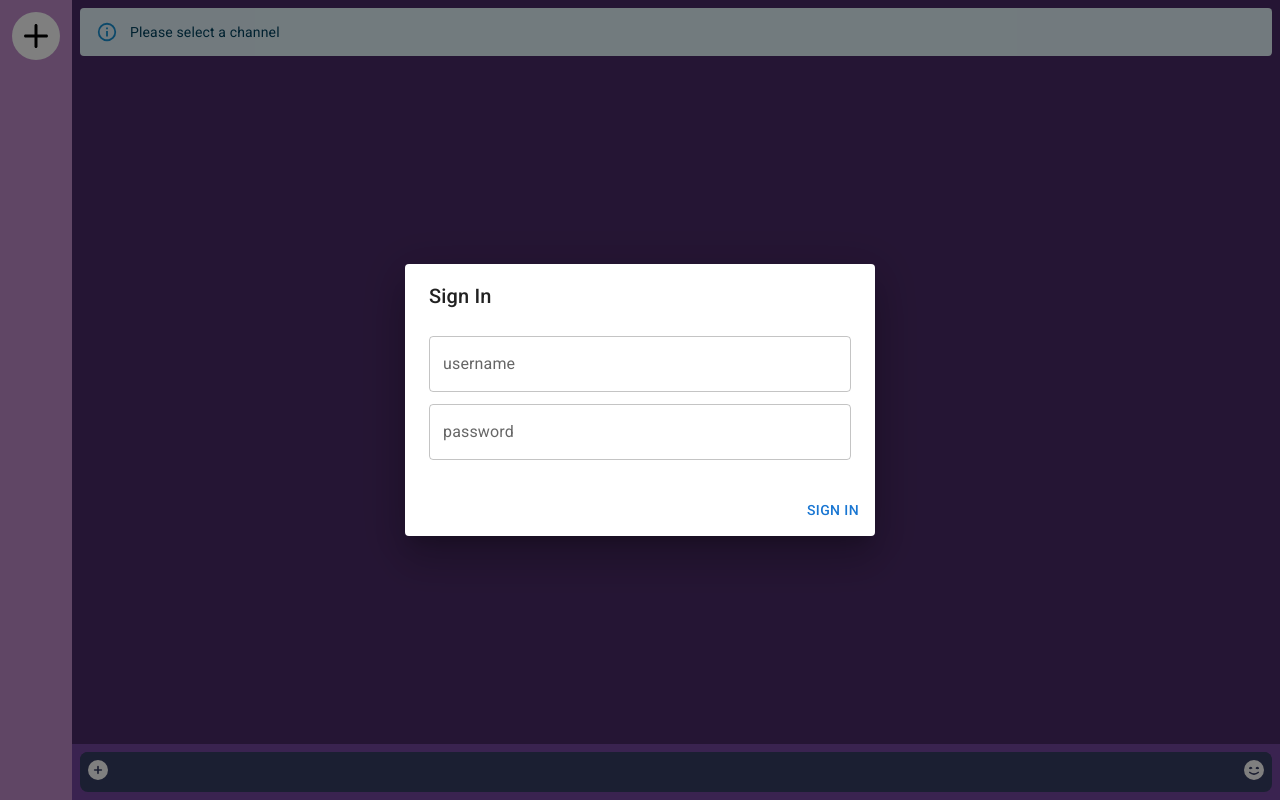
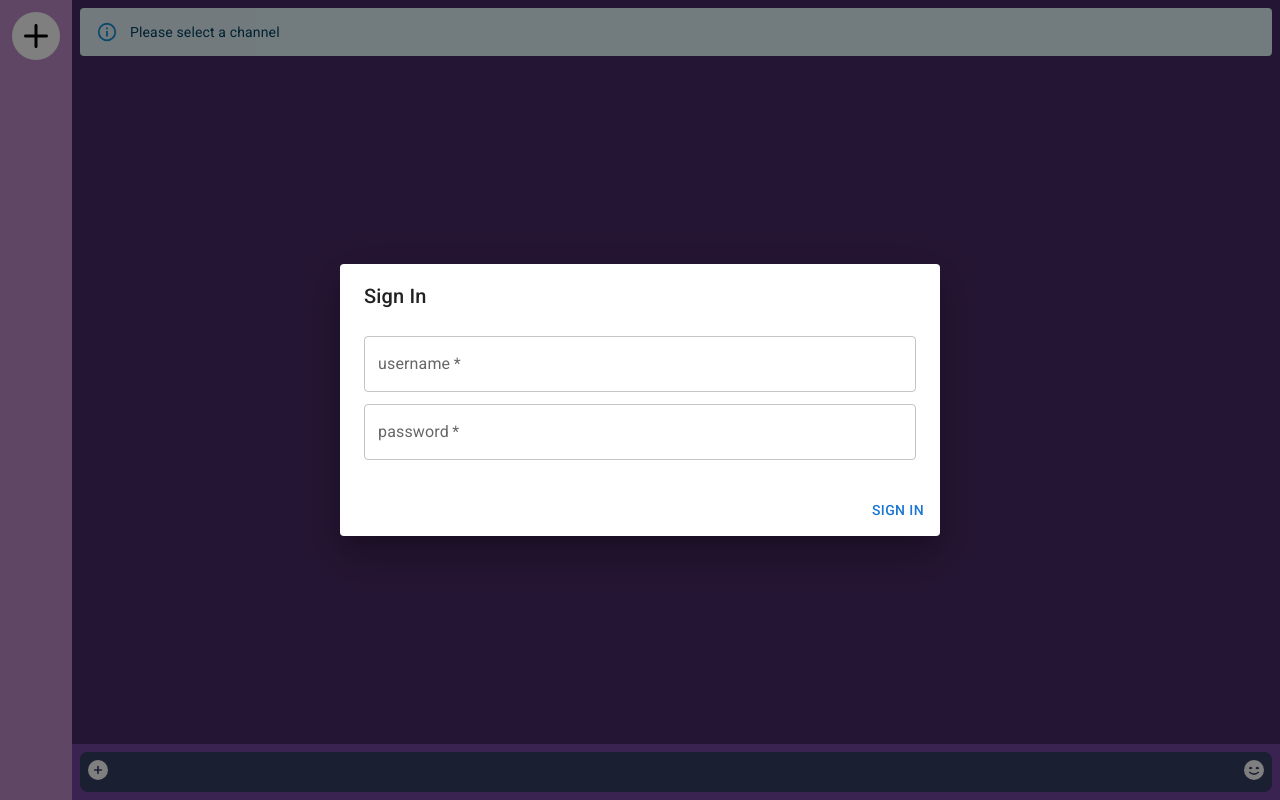
Before and after one commit to ColemanSandefur/Discord-Clone-Client, a React (Create React App) app: page / in a window 1280 px wide. Built offline with nearby package versions, Linux system fonts and the light colour scheme; the HTML template or start-up script is replaced by a standard one.

Commit message:
Changed message storage
Reworked how the message is stored to better allow message updating (changing message or maybe reactions in the future). I also changed how the sign in page handles the login info by using react-hook-form to manage datatypes an verification.

```diff
--- a/package.json
+++ b/package.json
@@ -19,6 +19,7 @@
     "react": "^17.0.2",
     "react-device-detect": "^2.2.2",
     "react-dom": "^17.0.2",
+    "react-hook-form": "^7.31.1",
     "react-scripts": "5.0.1",
     "sass": "^1.51.0",
     "typescript": "^4.6.4",
--- a/src/pages/message/Message.tsx
+++ b/src/pages/message/Message.tsx
@@ -12,6 +12,11 @@ import {bindHover, bindMenu, usePopupState} from "material-ui-popup-state/hooks"
 import EditRoundedIcon from '@mui/icons-material/EditRounded';
 import DeleteRoundedIcon from '@mui/icons-material/DeleteRounded';
 import {stringAvatar} from '../../services/Helper';
+import {Controller, SubmitHandler, useForm} from 'react-hook-form';
+
+type MessageHolder = {
+  [key: string]: Message
+}
 
 const GET_MESSAGES = gql`
 query GetMessages($authToken: Uuid!, $channelToken: Uuid!) {
@@ -125,6 +130,22 @@ type SignInData = {
   signIn?: string
 }
 
+const UPDATE_MESSAGE = gql`
+mutation UpdateMessage($token: String!, $messageToken: String!, $message: String!) {
+  updateMessage(token: $token, messageId: $messageToken, message:$message)
+}
+`
+
+type UpdateMessageVars = {
+  token: string,
+  messageToken: string,
+  message: string,
+}
+
+type UpdateMessageData = {
+  updateMessage?: MessageRaw,
+}
+
 export function Message(data: {message: Message}) {
   const anchorEl = useRef<HTMLDivElement | null>(null);
 
@@ -161,7 +182,9 @@ export function Message(data: {message: Message}) {
 
 export function MessagePage() {
   let pageRef: React.MutableRefObject<null | HTMLDivElement> = useRef(null);
-  let [messages, setMessages] = useState<Message[]>([]);
+  let [messageTokens, setMessageTokens] = useState<string[]>([]);
+  let [messages, setMessages] = useState<MessageHolder>({});
+
   let [channel, setChannel] = useState<string | undefined>(undefined);
   let {authData} = useContext(AuthContext)!;
 
@@ -174,6 +197,16 @@ export function MessagePage() {
   // called when a new message is sent to update the message list
   let [getMessage, {}] = useLazyQuery<GetMessageData, GetMessageVars>(GET_SINGLE_MESSAGE, {fetchPolicy: "no-cache"});
 
+  let [setMessage, {}] = useMutation<UpdateMessageData, UpdateMessageVars>(UPDATE_MESSAGE, {
+    fetchPolicy: "no-cache",
+    onCompleted: (data) => {
+      if (data.updateMessage) {
+        let message = messageFromRaw(data.updateMessage);
+
+        setMessages({...messages, [message.messageId]: message});
+      }
+    }
+  })
 
   // when a message is sent from sendMessage it will automatically fetch the message from the server and update the message list
   // (you could update it locally without contacting the server but this is easier)
@@ -183,9 +216,11 @@ export function MessagePage() {
 
       getMessage({variables: {authToken: authData.authToken + "", messageToken: messageId}, onCompleted: (message_data) => {
         if (message_data.getMessage) {
-          let new_messages = messages.slice();
-          new_messages.push(messageFromRaw(message_data.getMessage));
-          setMessages(new_messages);
+          let message = messageFromRaw(message_data.getMessage);
+          let new_messages = messageTokens.slice();
+          new_messages.push(message.messageId);
+          setMessages({...messages, [message.messageId]: message})
+          setMessageTokens(new_messages);
         }
       }, onError: (error) => console.error(error)});
     }
@@ -198,7 +233,15 @@ export function MessagePage() {
         onCompleted: (data) => {
           if (data.getChannel) {
             let messages = data.getChannel.messages.map((raw) => {return messageFromRaw(raw);});
-            setMessages(messages);
+            let messageIds = messages.map((message) => {return message.messageId;});
+            let messageMap: MessageHolder = {};
+
+            messages.forEach((message) => {
+              messageMap[message.messageId] = message;
+            });
+
+            setMessages(messageMap);
+            setMessageTokens(messageIds);
           }
         },
         variables: {channelToken: channel, authToken: authData.authToken + ""} }
@@ -214,8 +257,9 @@ export function MessagePage() {
   } else if (loading) {
     messageElements = <CircularProgress />
   } else {
-    messageElements = messages.map((message) => {
-      return (<Message key={message.messageId} message={message} />)
+    messageElements = messageTokens.map((messageId) => {
+      let message = messages[messageId];
+      return (<Message key={messageId} message={message} />)
     });
   }
 
@@ -262,45 +306,76 @@ export function MessagePage() {
   )
 }
 
+type Inputs = {
+  username: string,
+  password: string,
+}
+
 export function SignInDialog(data: {open: boolean}) {
   let {authData, setAuthData} = useContext(AuthContext)!;
+  const {handleSubmit, control} = useForm<Inputs>();
+  const onSubmit: SubmitHandler<Inputs> = (data) => {
+    signIn({variables: {username: data.username, password: data.password}});
+  };
 
-  let username = useRef<HTMLInputElement>(null);
-  let password = useRef<HTMLInputElement>(null);
-  let submitButton = useRef<HTMLButtonElement>(null);
+  // keep track if there was a failed login attempt so an alert can tell the user that they entered the wrong information
   let [failedLogin, setFailedLogin] = useState(false);
 
-  let [signIn, {}] = useMutation<SignInData, SignInVars>(SIGN_IN, {fetchPolicy: "no-cache", onCompleted: (data) => {
+  let [signIn, {loading}] = useMutation<SignInData, SignInVars>(SIGN_IN, {fetchPolicy: "no-cache", onCompleted: (data) => {
+    setFailedLogin(data.signIn === undefined)
     if (data.signIn) {
       setAuthData({...authData, authToken: data.signIn, loggedIn: true})
-      setFailedLogin(false);
-    } else {
-      setFailedLogin(true);
     }
   }});
 
-  const handleSignIn = () => {
-    if (username.current && password.current) {
-      signIn({variables: {username: username.current.value, password: password.current.value}});
-    }
-  }
+  let content;
 
-  return (
-    <Dialog open={data.open}>
-      <DialogTitle>Sign In</DialogTitle>
+  let title = <DialogTitle>Sign In</DialogTitle>;
+
+  if (loading) {
+    content = (
+      <DialogContent>
+        <CircularProgress />
+      </DialogContent>
+    )
+  } else {
+    content = [(
       <DialogContent>
         {failedLogin &&
           <Alert severity="error" style={{visibility: (failedLogin)? "visible" : "hidden"}}>Wrong username or password</Alert>
         }
-        <form onSubmit={(event) => {event.preventDefault(); handleSignIn();}}>
-          <TextField inputRef={username} margin="dense" id="username" label="username" fullWidth />
-          <TextField inputRef={password} margin="dense" id="password" label="password" fullWidth type="password"/>
+        <form onSubmit={handleSubmit(onSubmit)}>
+          <Controller
+            name="username"
+            control={control}
+            defaultValue={""}
+            rules={{required: true}}
+            render={({field}) =>
+              <TextField {...field} inputRef={field.ref} margin="dense" fullWidth label={field.name} required/>}
+          />
+
+          <Controller
+            name="password"
+            control={control}
+            defaultValue={""}
+            rules={{required: true}}
+            render={({field}) =>
+              <TextField {...field} inputRef={field.ref} margin="dense" fullWidth label={field.name} type="password" required />}
+          />
           <input type="submit" style={{display: "none"}} />
         </form>
       </DialogContent>
+    ),(
       <DialogActions>
-        <Button ref={submitButton} onClick={handleSignIn}>Sign In</Button>
+        <Button onClick={handleSubmit(onSubmit)}>Sign In</Button>
       </DialogActions>
+    )];
+  }
+
+  return (
+    <Dialog open={data.open} fullWidth>
+      <DialogTitle>Sign In</DialogTitle>
+      {content}
     </Dialog>
   )
 }
--- a/src/services/ApiClient.ts
+++ b/src/services/ApiClient.ts
@@ -1,7 +1,7 @@
 import { ApolloClient, InMemoryCache } from "@apollo/client";
 
 const client = new ApolloClient({
-    uri: "http://localhost:8000/graphql",
+    uri: "http://localhost/server/graphql",
     cache: new InMemoryCache()
 });
 
```
Also changed, not shown: 1 other file (tests, documents, lock files or other folders).
